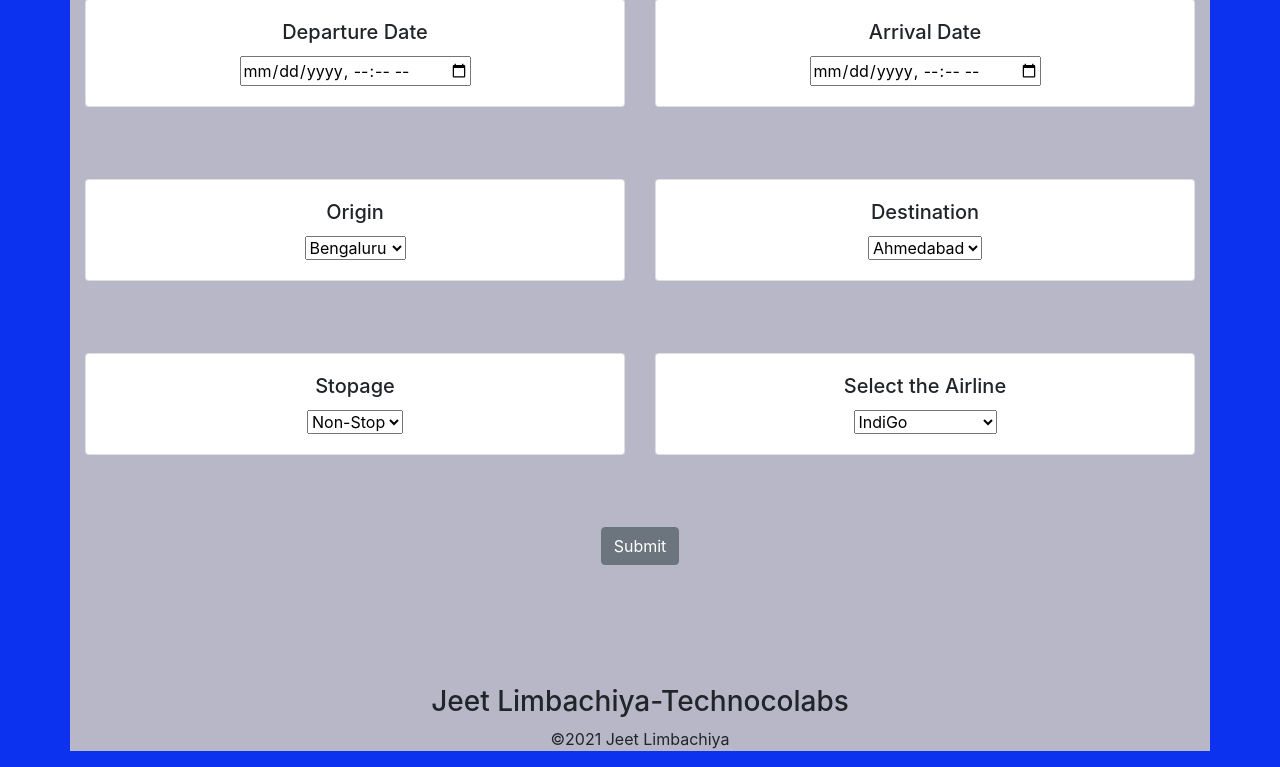
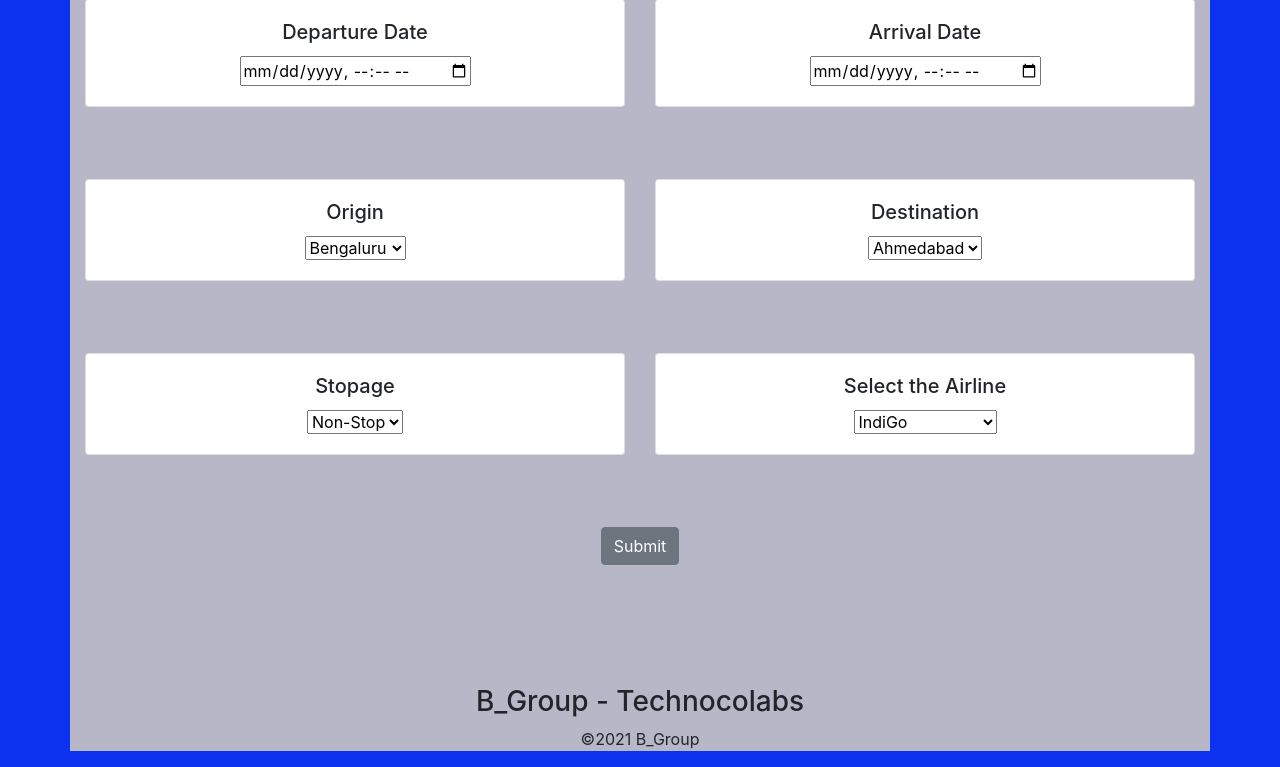
Before and after one commit to JeetLimbachiya/-JeetLimbachiya-FlightPricePredictionWebapp-Technocolab, a Flask app: page / in a window 1280 px wide. Shown: the part 155-922 px from the top of the page. Run offline with Flask 2, Linux system fonts and the light colour scheme; parts of the project's set-up code (start-up, migrations or seed data) failed here and were passed over; some libraries are stand-ins or nearby versions.

Commit message:
Update home.html

```diff
--- a/templates/home.html
+++ b/templates/home.html
@@ -172,8 +172,8 @@
 
         <br>
         <br>
-        <h3>Jeet Limbachiya-Technocolabs</h3>
-        <p>©2021 Jeet Limbachiya</p>
+        <h3>B_Group - Technocolabs</h3>
+        <p>©2021 B_Group</p>
 
     </div>
 
```
